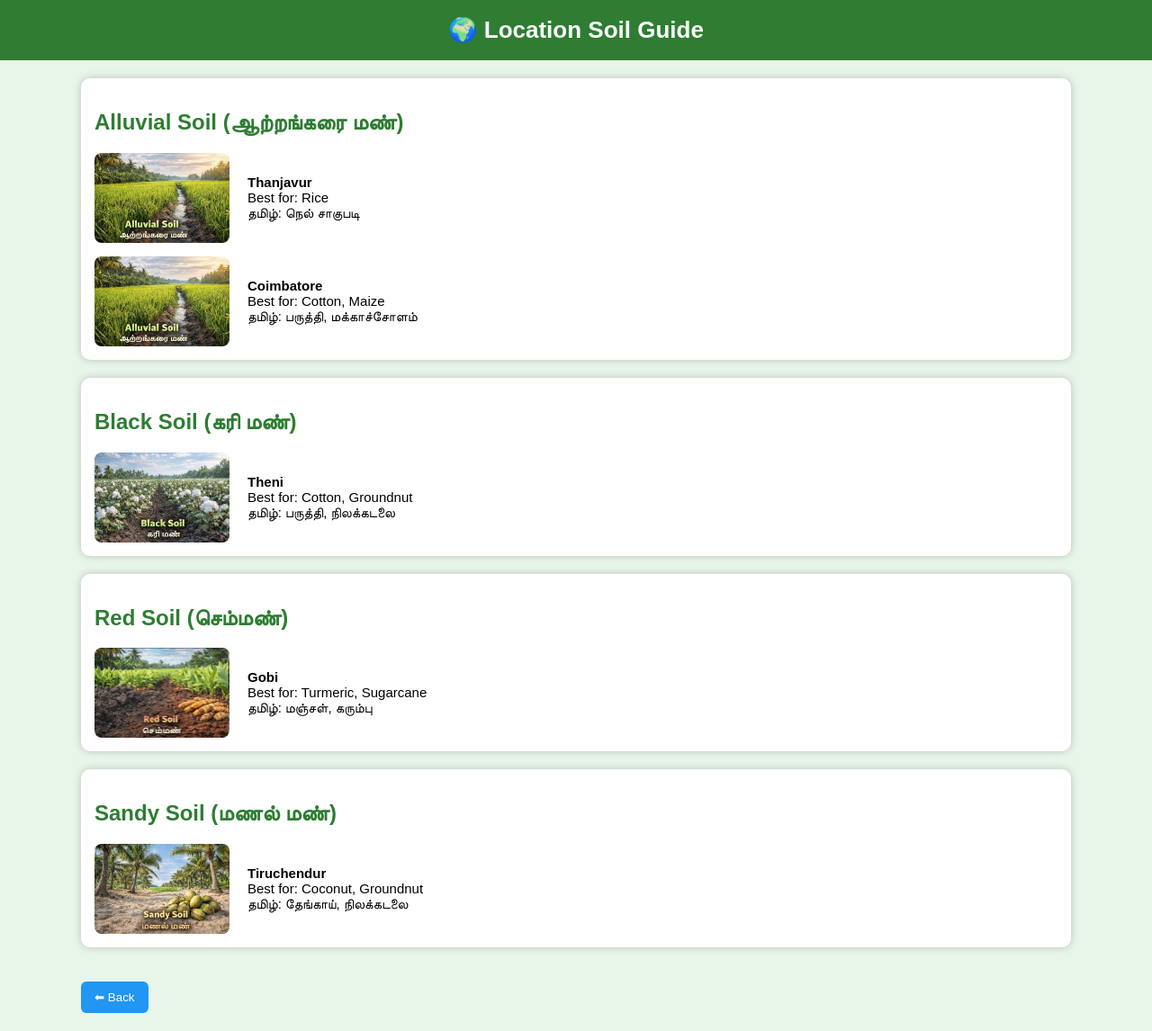
After one commit to YOGESHPANDI09/soil-analyzer-system, a Flask app: page /location in a window 1280 px wide. The commit adds this page. Shown: the whole page at 90% size. Run offline with Flask 3, Linux system fonts and the light colour scheme; parts of the project's set-up code (start-up, migrations or seed data) failed here and were passed over.

Commit message:
Final Update with QR Code

```diff
--- a/app.py
+++ b/app.py
@@ -1,13 +1,18 @@
 from flask import Flask, render_template, request
 import sqlite3
 import joblib
+import pandas as pd
+import os
 
 app = Flask(__name__)
 
-# ---------------- ML models ----------------
+# ---------------- ML Models ----------------
 soil_model = joblib.load("soil_model.pkl")
 crop_model = joblib.load("crop_model.pkl")
 
+# ---------------- Dataset ----------------
+rotation_path = os.path.join("../dataset", "crop_rotation.csv")
+rotation_data = pd.read_csv(rotation_path)
 
 # ---------------- Language ----------------
 texts = {
@@ -20,8 +25,63 @@ texts = {
         "k": "Potassium",
         "analyze": "Analyze",
         "voice": "Voice Input",
-        "history": "History"
+        "history": "History",
+        "follow":"Follow crop rotation",
+        "result": "Result",
+        "note_title": "Important Note",
+"note1": "pH – Soil acidity or alkalinity.",
+"note2": "Nitrogen – Helps leaf growth.",
+"note3": "Phosphorus – Root and flower growth.",
+"note4": "Potassium – Disease resistance.",
+ "fertile": "Fertile",
+        "moderate": "Moderate",
+        "poor": "Poor",
+        "low": "Low",
+        "high": "High",
+        "follow": "Follow crop rotation.",
+"soil": "Soil",
+"crop": "Crop",
+"rotation": "Crop Rotation Advice",
+"avoid": "Avoid growing",
+"for": "for next",
+"months": "months",
+"grow": "Grow",
+"restore": "to restore soil",
+"back": "Back",
+"nutrient": "Nutrient Level",
+"fertilizer_title": "Fertilizer Advice",
+# -------- Location Soil Data --------
+
+    "Thanjavur": {
+        "soil": "Alluvial Soil",
+        "category": "Fertile",
+        "uses": "Rice, Sugarcane, Banana"
     },
+    "Theni": {
+        "soil": "Red Soil",
+        "category": "Fertile",
+        "uses": "Cotton, Maize"
+    },
+    "Coimbatore": {
+        "soil": "Red Soil",
+        "category": "Moderate",
+        "uses": "Cotton, Groundnut"
+    },
+    "Gobi": {
+        "soil": "Clay Soil",
+        "category": "Moderate",
+        "uses": "Turmeric, Sugarcane"
+    },
+    "Tiruchendur": {
+        "soil": "Sandy Soil",
+        "category": "Coastal",
+        "uses": "Coconut, Cashew"
+    }
+
+
+
+    },
+
     "ta": {
         "title": "🌱 மண் ஆய்வு முறை",
         "ph": "pH மதிப்பு",
@@ -31,12 +91,60 @@ texts = {
         "k": "பொட்டாசியம்",
         "analyze": "பரிசோதனை செய்",
         "voice": "குரல் உள்ளீடு",
-        "history": "வரலாறு"
+        "result": "முடிவு",
+        "history":"வரலாறு",
+        "follow": "பயிர் மாற்றத்தை பின்பற்றவும்",
+        "note_title":"முக்கிய குறிப்பு",
+"note1": "pH – மண்ணின் அமில அல்லது கார தன்மை.",
+"note2": "நைட்ரஜன் – இலை வளர்ச்சிக்கு உதவும்.",
+"note3": "பாஸ்பரஸ் – வேர் மற்றும் மலர் வளர்ச்சி.",
+"note4": "பொட்டாசியம் – நோய் எதிர்ப்பு.",
+"soil": "மண் நிலை",
+"crop": "பயிர்",
+"rotation": "பயிர் மாற்ற ஆலோசனை",
+"avoid": "அடுத்த",
+"for": "",
+"months": "மாதங்கள் இந்த பயிரை தவிர்க்கவும்",
+"grow": "வளர்க்க",
+"restore": "மண் சீரமைக்க",
+"back": "மீண்டும்",
+ "fertile": "சத்து மண்",
+ "nutrient": "ஊட்டச்சத்து நிலை",
+"fertilizer_title": "உர பரிந்துரை",
+        "moderate": "மிதமான மண்",
+        "poor": "பலவீனமான மண்",
+        "low": "குறைவு",
+        "high": "அதிகம்",
+        "follow": "பயிர் முறை மாற்றத்தை பின்பற்றவும்.",
+"தஞ்சாவூர்": {
+        "soil": "ஆலுவியல் மண்",
+        "category": "உரமுள்ள மண்",
+        "uses": "நெல், கரும்பு, வாழை"
+    },
+    "தேனி": {
+        "soil": "செம்மண்",
+        "category": "உரமுள்ள மண்",
+        "uses": "பருத்தி, மக்காச்சோளம்"
+    },
+    "கோயம்புத்தூர்": {
+        "soil": "செம்மண்",
+        "category": "மிதமான மண்",
+        "uses": "பருத்தி, நிலக்கடலை"
+    },
+    "கோபி": {
+        "soil": "களிமண்",
+        "category": "மிதமான மண்",
+        "uses": "மஞ்சள், கரும்பு"
+    },
+    "திருச்செந்தூர்": {
+        "soil": "மணல் மண்",
+        "category": "கடற்கரை மண்",
+        "uses": "தேங்காய், முந்திரி"
+    }
     }
 }
 
-
-# ---------------- DB ----------------
+# ---------------- Database ----------------
 def init_db():
     conn = sqlite3.connect("soil.db")
     conn.execute("""
@@ -66,46 +174,134 @@ def home():
 # ---------------- ANALYZE ----------------
 @app.route("/analyze", methods=["POST"])
 def analyze():
-
     lang = request.args.get("lang", "en")
-
-    ph = float(request.form["ph"])
-    moisture = float(request.form["moisture"])
-    n = float(request.form["n"])
-    p = float(request.form["p"])
-    k = float(request.form["k"])
+    t = texts[lang]
+    ph = float(request.form.get("ph" ) or 0)
+    moisture = float(request.form.get("moisture",) or 0)
+    n = float(request.form.get("n") or 0)
+    p = float(request.form.get("p",) or 0)
+    k = float(request.form.get("k",) or 0)
 
     features = [[ph, moisture, n, p, k]]
 
-    soil = soil_model.predict(features)[0]
-    crop = crop_model.predict(features)[0]
+    soil = soil_model.predict(features)
+    soil_map = {
+    "Fertile": t["fertile"],
+    "Moderate": t["moderate"],
+    "Poor": t["poor"]
+}
 
+    soil_name = soil_map.get(soil[0], soil[0])
+    crop = crop_model.predict(features)
+    crop_map_ta = {
+    "Rice": "நெல்",
+    "Cotton": "பருத்தி",
+    "Wheat": "கோதுமை",
+    "Banana": "வாழை",
+    "Sugarcane": "கரும்பு",
+    "Maize": "மக்காச்சோளம்",
+    "Groundnut": "நிலக்கடலை",
+    "Turmeric": "மஞ்சள்"
+}
+
+    if lang == "ta":
+       crop_name = crop_map_ta.get(crop[0], crop[0])
+    else:
+       crop_name = crop[0]
+
+    # -------- Crop Rotation Advice --------
+    rotation_info = rotation_data[rotation_data["crop"] == crop[0]]
+    t = texts[lang]
+
+    if not rotation_info.empty:
+        next_crop = rotation_info.iloc[0]["next_crop"]
+        soil_effect = rotation_info.iloc[0]["soil_effect"]
+        months = rotation_info.iloc[0]["recovery_months"]
+
+        restriction = f"{t['avoid']} {crop[0]} {t['for']} {months} {t['months']}."
+        recommendation = f"{t['grow']} {next_crop} {t['restore']}."
+        soil_alert = soil_effect
+
+    else:
+        restriction = t["follow"]
+        recommendation = ""
+        soil_alert = ""
+        # -------- Nutrient Level Analysis --------
+    avg_npk = (n + p + k) / 3
+    nutrient_level = "Low"   # default
+
+    if avg_npk < 40:
+        nutrient_level = "Low"
+    elif avg_npk < 80:
+        nutrient_level = "Moderate"
+    else:
+        nutrient_level = "High"
+       # Default English
+    nutrient_text = nutrient_level
+        # -------- Fertilizer Advice --------
+    if lang == "ta":
+        if nutrient_level == "Low":
+            nutrient_text = "குறைவு"
+        fertilizer = "இயற்கை உரம் மற்றும் NPK உரம் பயன்படுத்தவும்."
+    elif nutrient_level == "Moderate":
+        nutrient_text = "மிதமானது"
+        fertilizer = "சமநிலை உரம் மற்றும் கம்போஸ்ட் பயன்படுத்தவும்."
+    else:
+
+
+        nutrient_text = "அதிகம்"
+        fertilizer = "அதிக உரம் தேவையில்லை. மண் நிலையை பராமரிக்கவும்."
+
+    # English
+    nutrient_text = nutrient_level
+
+    if nutrient_level == "Low":
+            fertilizer = "Apply organic manure and NPK fertilizers."
+    elif nutrient_level == "Moderate":
+            fertilizer = "Use balanced fertilizers and compost."
+    else:
+            fertilizer = "Avoid excess fertilizers. Maintain soil."
+
+
+
+
+
+    # -------- Save to database --------
     conn = sqlite3.connect("soil.db")
     conn.execute(
         "INSERT INTO soil(ph, moisture, n, p, k, soil, crop) VALUES(?,?,?,?,?,?,?)",
-        (ph, moisture, n, p, k, soil, crop)
+        (ph, moisture, n, p, k, soil[0], crop[0])
     )
     conn.commit()
     conn.close()
 
     return render_template(
-    "result.html",
-    soil=soil,
-    crop=crop,
-    lang=lang
-)
+        "result.html",
+        soil=soil_name,
+        crop=crop_name,
+        lang=lang,
+        restriction=restriction,
+        recommendation=recommendation,
+        soil_alert=soil_alert,
+        nutrient=nutrient_text,
+        fertilizer=fertilizer,
+        t=texts[lang]
+    )
 
 
 # ---------------- HISTORY ----------------
 @app.route("/history")
 def history():
-
     conn = sqlite3.connect("soil.db")
     data = conn.execute("SELECT * FROM soil").fetchall()
     conn.close()
 
     return render_template("history.html", data=data)
+@app.route("/location")
+def location():
+    return render_template("location.html")
 
 
+# ---------------- RUN ----------------
 if __name__ == "__main__":
     app.run(debug=True)
--- /dev/null
+++ b/templates/location.html
@@ -0,0 +1,153 @@
+<!DOCTYPE html>
+<html>
+<head>
+<title>Location Soil Guide</title>
+
+<style>
+body{
+    font-family:Arial;
+    background:#e8f5e9;
+    margin:0;
+}
+
+.header{
+    background:#2e7d32;
+    color:white;
+    padding:18px;
+    font-size:26px;
+    text-align:center;
+    font-weight:bold;
+}
+
+.container{
+    width:90%;
+    max-width:1100px;
+    margin:20px auto;
+}
+
+/* soil block */
+.soil{
+    background:white;
+    padding:15px;
+    margin-bottom:20px;
+    border-radius:10px;
+    box-shadow:0 0 10px rgba(0,0,0,0.2);
+}
+
+.soil h2{
+    color:#2e7d32;
+}
+
+/* locations */
+.location{
+    display:flex;
+    gap:20px;
+    margin-top:15px;
+    align-items:center;
+}
+
+.location img{
+    width:150px;
+    height:100px;
+    border-radius:8px;
+    object-fit:cover;
+}
+
+.text{
+    font-size:15px;
+}
+
+/* button */
+.back{
+    background:#2196f3;
+    color:white;
+    padding:10px 15px;
+    border:none;
+    border-radius:6px;
+    cursor:pointer;
+}
+</style>
+</head>
+
+<body>
+
+<div class="header">🌍 Location Soil Guide</div>
+
+<div class="container">
+
+<!-- ALLUVIAL -->
+<div class="soil">
+<h2>Alluvial Soil (ஆற்றங்கரை மண்)</h2>
+
+<div class="location">
+<img src="/static/manal (4).jpeg">
+<div class="text">
+<b>Thanjavur</b><br>
+Best for: Rice<br>
+தமிழ்: நெல் சாகுபடி
+</div>
+</div>
+
+<div class="location">
+<img src="/static/manal (4).jpeg">
+<div class="text">
+<b>Coimbatore</b><br>
+Best for: Cotton, Maize<br>
+தமிழ்: பருத்தி, மக்காச்சோளம்
+</div>
+</div>
+</div>
+
+
+<!-- BLACK -->
+<div class="soil">
+<h2>Black Soil (கரி மண்)</h2>
+
+<div class="location">
+<img src="/static/manal (3).jpeg">
+<div class="text">
+<b>Theni</b><br>
+Best for: Cotton, Groundnut<br>
+தமிழ்: பருத்தி, நிலக்கடலை
+</div>
+</div>
+</div>
+
+
+<!-- RED -->
+<div class="soil">
+<h2>Red Soil (செம்மண்)</h2>
+
+<div class="location">
+<img src="/static/manal (2).jpeg">
+<div class="text">
+<b>Gobi</b><br>
+Best for: Turmeric, Sugarcane<br>
+தமிழ்: மஞ்சள், கரும்பு
+</div>
+</div>
+</div>
+
+
+<!-- SANDY -->
+<div class="soil">
+<h2>Sandy Soil (மணல் மண்)</h2>
+
+<div class="location">
+<img src="/static/manal (1).jpeg">
+<div class="text">
+<b>Tiruchendur</b><br>
+Best for: Coconut, Groundnut<br>
+தமிழ்: தேங்காய், நிலக்கடலை
+</div>
+</div>
+</div>
+
+<br>
+<a href="/history">
+<button class="back">⬅ Back</button>
+</a>
+
+</div>
+</body>
+</html>
```
Also changed, not shown: templates/history.html (+38 -17 lines), templates/index.html (+61 -19 lines), templates/result.html (+44 -27 lines), soil.db, static/NEW QR CODE.png (added), static/manal (1).jpeg (added), static/manal (2).jpeg (added), static/manal (3).jpeg (added), static/manal (4).jpeg (added), static/result_bg.png (added), 2 other files.
